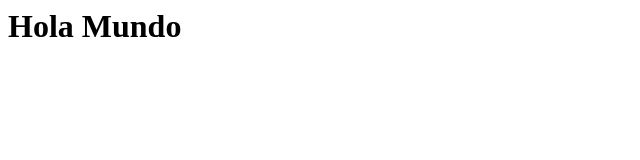
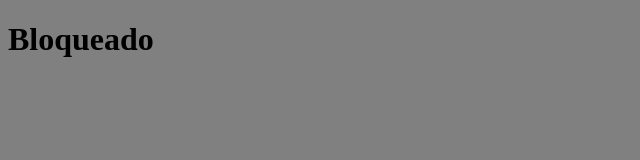
Before and after one commit to cruzjimenez/calendar-backend, a website: page docs/index.html in a window 1280 px wide. Shown: the whole page, without its empty margins (0-640 px from the left). Drawn offline with Linux system fonts and the light colour scheme.

Commit message:
Agrega index.html del node back

```diff
--- a/docs/index.html
+++ b/docs/index.html
@@ -1,3 +1,14 @@
-<div container>
-    <h1>Hola Mundo</h1>
-</div>
+
+<!DOCTYPE html>
+<html lang="en">
+<head>
+    <meta charset="UTF-8">
+    <!--<meta http-equiv="X-UA-Compatible" content="IE=edge">-->
+    <meta name="viewport" content="width=device-width, initial-scale=1.0">
+    <link rel="stylesheet" href="./styles.css">
+    <title>Demo app</title>
+</head>
+<body>
+    <h1>Bloqueado</h1>
+</body>
+</html>
--- /dev/null
+++ b/docs/styles.css
@@ -0,0 +1,4 @@
+
+html, body {
+   background-color:grey;
+}
```
